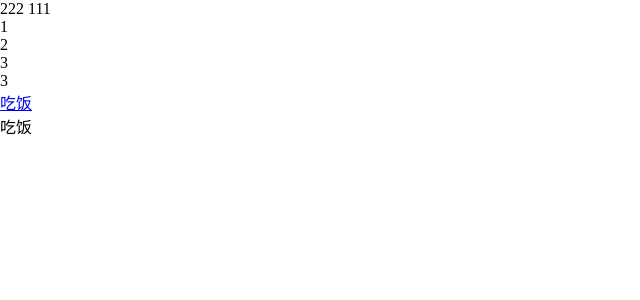
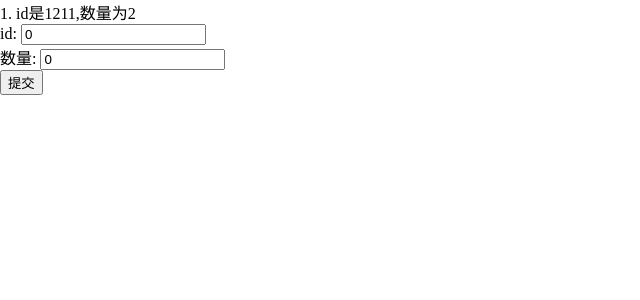
Before and after one commit to objectMaker/my_shopping_mall, a Vue app: page /#/ in a window 1280 px wide. Shown: the top 300 px of the page, without its empty margins (0-640 px from the left). Built offline with nearby package versions, Linux system fonts and the light colour scheme.

Commit message:
'实现vuex模块化'

```diff
--- a/src/store/modules/cart.ts
+++ b/src/store/modules/cart.ts
@@ -1,24 +1,31 @@
 export default {
+  namespaced: true,
   state: {
-    namespaced: true,
-    shopIds: [],
+    shopIds: [
+      {
+        id: 1211,
+        count: 2,
+      },
+    ],
   },
   mutations: {
     // eslint-disable-next-line @typescript-eslint/explicit-module-boundary-types
-    ["EDIT_SHOP"](
+    editShop(
       state: any,
       payload: {
         id: number;
         count: number;
       }
     ) {
+      console.log(payload);
       // eslint-disable-next-line @typescript-eslint/explicit-module-boundary-types
-      const tempIndex = state.shopIds.splice(
-        state.shopIds.findIndex((item: { id: number; count: number }) => {
-          item.id === payload.id;
-        })
+      const tempIndex = state.shopIds.findIndex(
+        (item: { id: number; count: number }) => {
+          return item.id === payload.id;
+        }
       );
       if (tempIndex !== -1) {
+        console.log(tempIndex);
         const temp = state.shopIds[tempIndex];
         temp.count = payload.count;
         if (temp.count === 0) {
--- a/src/views/Login.vue
+++ b/src/views/Login.vue
@@ -1,26 +1,37 @@
 <template>
-  <div>
-    {{ a }} <span>111</span>
-    <ul>
-      <li>1</li>
-      <li>2</li>
-      <li>3</li>
-      <li>3</li>
-    </ul>
-    <a href="javascript:;">吃饭</a>
+  <div v-for="(item, index) in shopIds" :key="index">
+    {{ index + 1 }}. id是{{ item.id }},数量为{{ item.count }}
   </div>
-  吃饭
+  <div>id: <input type="number" v-model="id" /></div>
+  <div>数量: <input type="number" v-model="count" /></div>
+  <button @click="submit">提交</button>
 </template>
 
 <script lang="ts">
-import { defineComponent, ref } from "vue";
+import { defineComponent, computed, ref } from "vue";
+import { useStore } from "vuex";
 
 export default defineComponent({
   name: "Login",
   setup() {
-    const a = ref("222");
+    const store = useStore();
+    const id = ref(0);
+    const count = ref(0);
+    // computed 计算之后的都是ref对象
+    const shopIds = computed(() => {
+      return store.state.cart.shopIds;
+    });
+    const submit = () => {
+      store.commit("cart/editShop", {
+        id: id.value,
+        count: count.value,
+      });
+    };
     return {
-      a,
+      shopIds,
+      id,
+      count,
+      submit,
     };
   },
 });
```
